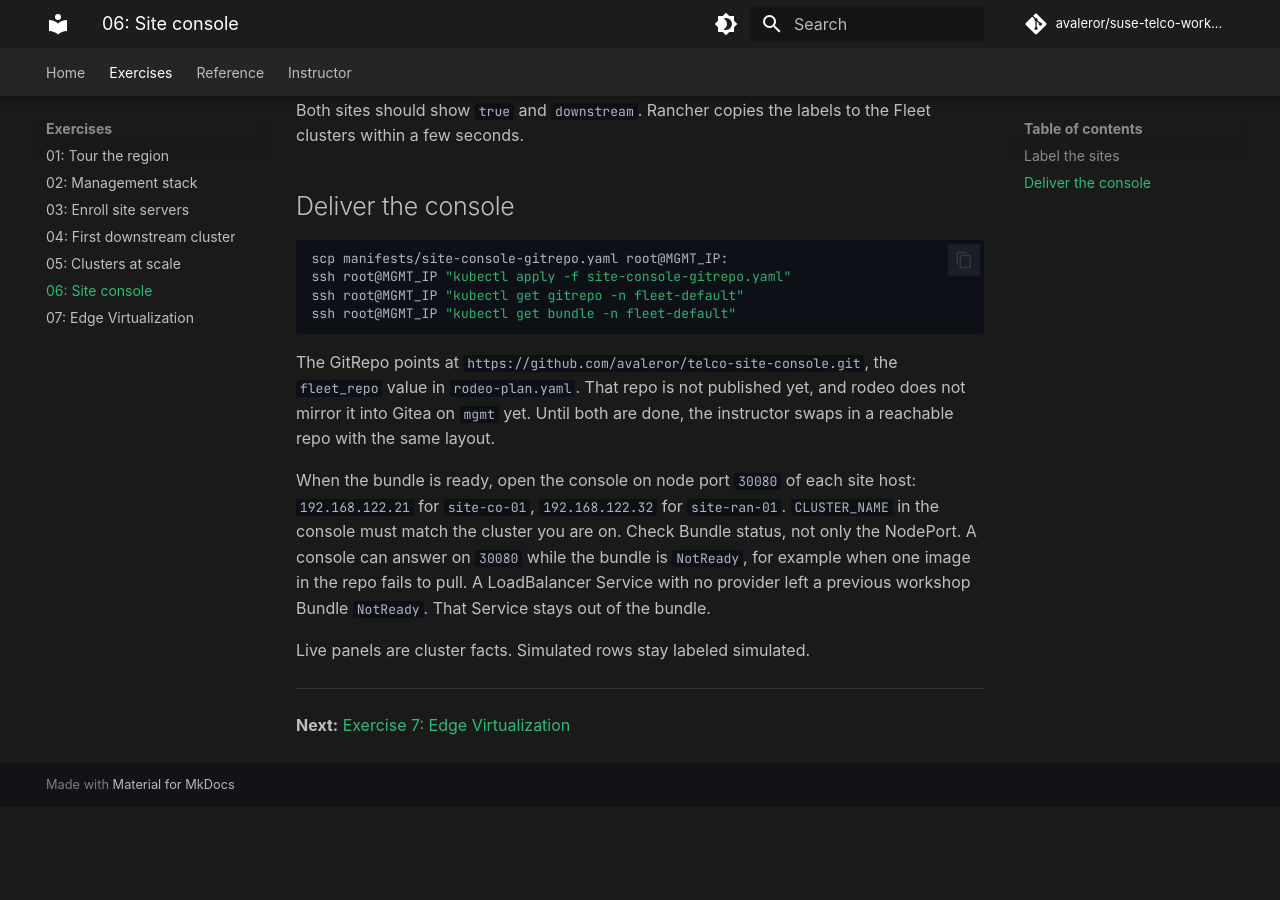
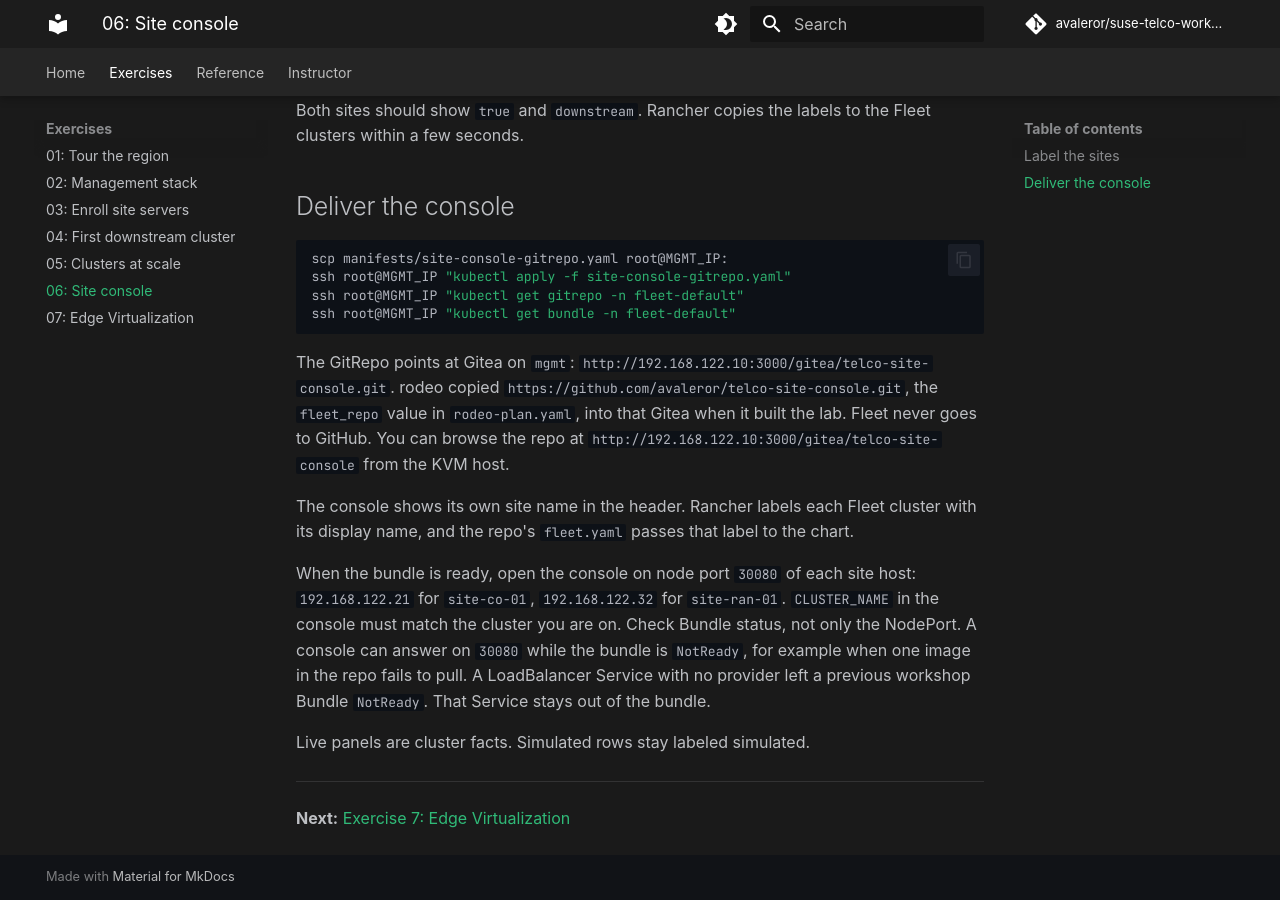
Before and after one commit to avaleror/suse-telco-workshop, an MkDocs documentation site: the page built from docs/exercises/06-site-console.md, in a window 1280 px wide and 900 px high, scrolled down 731 px. Built offline with MkDocs 1.6.1 and Material for MkDocs 9.7.7, drawn with Linux system fonts in a browser that asks for light colours; some web fonts are replaced; comment, search, counter and statistics services are not loaded; before the commit the page ends 1538 px from its top, so only the background shows below that.

Commit message:
docs(lab 06): Fleet clones the site console from Gitea on mgmt

````diff
--- a/docs/exercises/06-site-console.md
+++ b/docs/exercises/06-site-console.md
@@ -33,7 +33,9 @@ ssh root@MGMT_IP "kubectl get gitrepo -n fleet-default"
 ssh root@MGMT_IP "kubectl get bundle -n fleet-default"
 ```
 
-The GitRepo points at `https://github.com/avaleror/telco-site-console.git`, the `fleet_repo` value in `rodeo-plan.yaml`. That repo is not published yet, and rodeo does not mirror it into Gitea on `mgmt` yet. Until both are done, the instructor swaps in a reachable repo with the same layout.
+The GitRepo points at Gitea on `mgmt`: `http://192.168.122.10:3000/gitea/telco-site-console.git`. rodeo copied `https://github.com/avaleror/telco-site-console.git`, the `fleet_repo` value in `rodeo-plan.yaml`, into that Gitea when it built the lab. Fleet never goes to GitHub. You can browse the repo at `http://192.168.122.10:3000/gitea/telco-site-console` from the KVM host.
+
+The console shows its own site name in the header. Rancher labels each Fleet cluster with its display name, and the repo's `fleet.yaml` passes that label to the chart.
 
 When the bundle is ready, open the console on node port `30080` of each site host: `192.168.122.21` for `site-co-01`, `192.168.122.32` for `site-ran-01`. `CLUSTER_NAME` in the console must match the cluster you are on. Check Bundle status, not only the NodePort. A console can answer on `30080` while the bundle is `NotReady`, for example when one image in the repo fails to pull. A LoadBalancer Service with no provider left a previous workshop Bundle `NotReady`. That Service stays out of the bundle.
 
````
Also changed, not shown: 1 other file.
